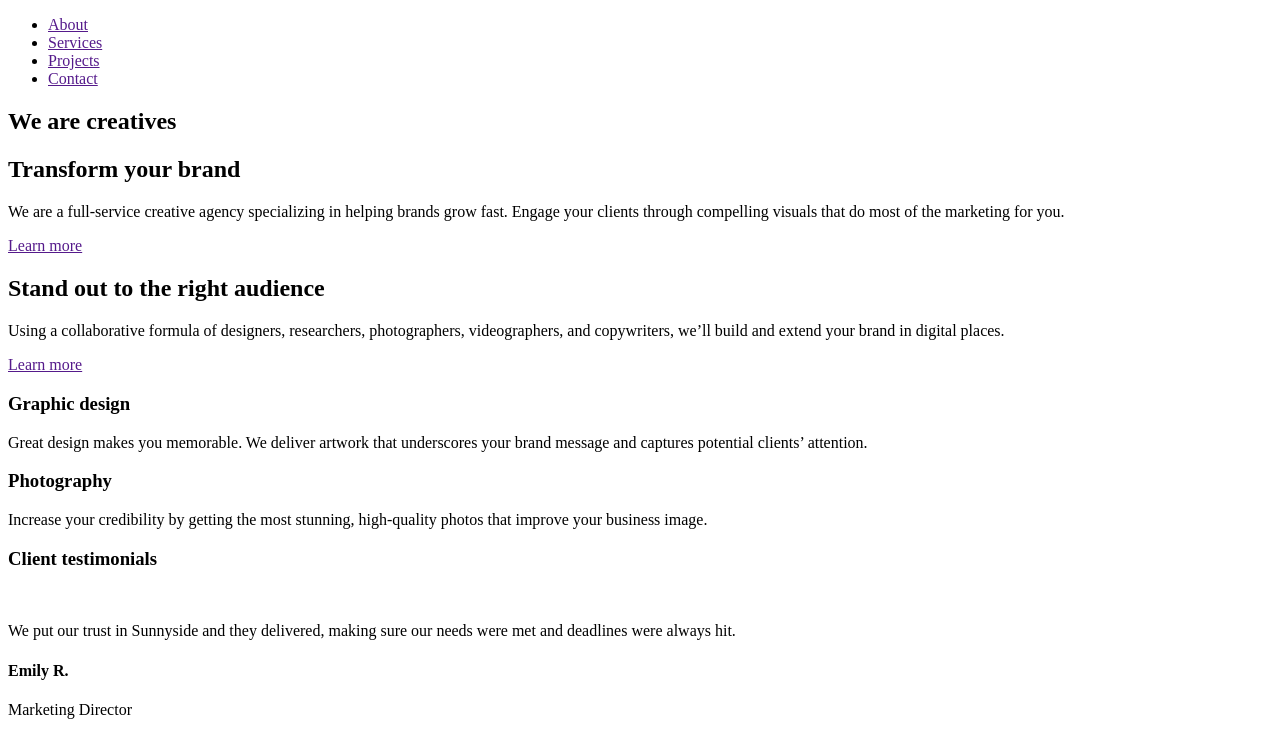
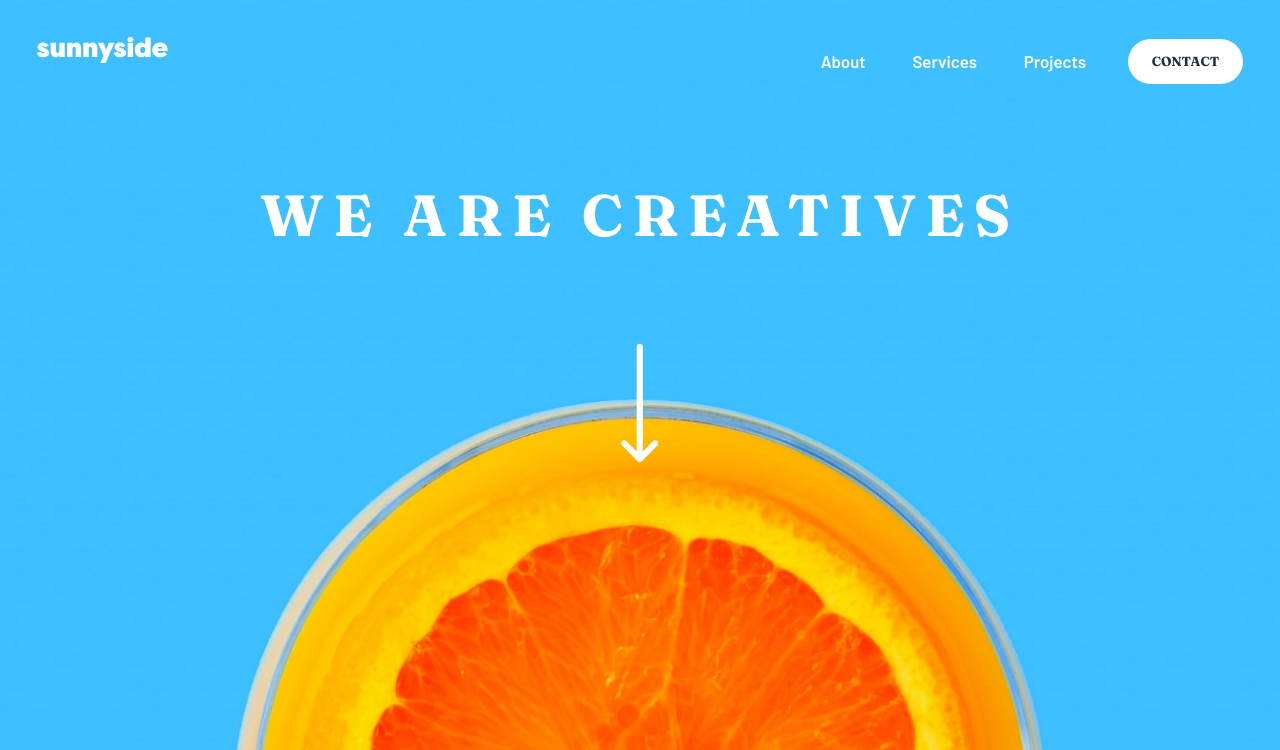
Before and after one commit to HernanChoquo161Dev/FEM-SunnySideAgencyLandingPageChallengeHub, a plain HTML site: page index.html in a window 1280 px wide. Shown: the top 750 px of the page. Drawn offline with Linux system fonts and the light colour scheme.

Commit message:
add solution design desktop - CSS- HTML

```diff
--- a/css/style.css
+++ b/css/style.css
@@ -0,0 +1,416 @@
+/*variables*/
+:root {
+  --color-red: hsl(7, 99%, 70%);
+  --color-yellow: hsl(51, 100%, 49%);
+  --color-dark-cyan: hsl(167, 40%, 24%);
+  --color-blue: hsl(198, 62%, 26%);
+  --color-moderate-cyan: hsl(168, 34%, 41%);
+
+  --color-dark-blue: hsl(212, 27%, 19%);
+  --color-dark-grayish: hsl(210, 17%, 52%);
+  --color-grayish-blue: hsl(232, 10%, 55%);
+  --color-grayish: hsl(210, 4%, 67%);
+  --color-white: hsl(0, 0%, 100%);
+
+  --color-green: hsl(167, 44%, 70%);
+  --color-white-background: hsl(26, 100%, 99%);
+  --color-option-hover: hsl(200, 100%, 72%);
+}
+/*normalize*/
+*,
+*::before,
+*::after {
+  margin: 0;
+  padding: 0;
+  box-sizing: border-box;
+}
+/*root*/
+html {
+  font-size: 62.5%;
+}
+/*container page*/
+body {
+  max-width: 100vw;
+  min-height: 100vh;
+
+  font-family: "Barlow", sans-serif;
+  /*font-family: "Fraunces", serif;*/
+}
+
+/*header page*/
+.header-page {
+  background-image: url(../images/desktop/image-header.jpg);
+  background-size: cover;
+  background-repeat: no-repeat;
+  background-position: center bottom;
+
+  position: relative;
+
+  color: var(--color-white);
+
+  padding-bottom: 56rem;
+}
+.header-page__title {
+  text-transform: uppercase;
+  font-family: "Fraunces", serif;
+  text-align: center;
+  font-size: 6.2rem;
+  letter-spacing: 1rem;
+}
+/*nav page*/
+.nav-page {
+  width: 100%;
+
+  display: flex;
+
+  padding: 4rem;
+  padding-bottom: 10rem;
+}
+.nav-page__box-logo {
+  flex: 0 1 50%;
+}
+.nav-page__logo {
+  width: 14rem;
+}
+.header-page__arrow {
+  width: 4rem;
+  position: absolute;
+  top: 52%;
+  left: 50%;
+  transform: translate(-50%, -50%);
+}
+.nave-page__list {
+  flex: 0 1 50%;
+
+  display: flex;
+  justify-content: flex-end;
+  align-items: center;
+
+  list-style: none;
+}
+.nave-page__option {
+  padding: 1.5rem 2.5rem;
+}
+.nave-page__option:nth-child(4) {
+  margin-left: 2rem;
+}
+.nave-page__option:nth-child(4):hover {
+  background-color: var(--color-option-hover);
+}
+.nave-page__option--background {
+  background-color: var(--color-white);
+
+  border-radius: 5rem;
+}
+.nave-page__link-option {
+  text-decoration: none;
+  color: inherit;
+  font-size: 1.8rem;
+  font-weight: 600;
+}
+.nave-page__link-option--text {
+  color: var(--color-dark-blue);
+  font-family: "Fraunces", serif;
+  text-transform: uppercase;
+  font-size: 1.4rem;
+}
+.nave-page__option:nth-child(4):hover .nave-page__link-option {
+  color: var(--color-white);
+}
+/*presentation page section*/
+.presentation-page {
+  max-width: 100vw;
+
+  display: grid;
+
+  grid-template-columns: repeat(2, 1fr);
+  grid-template-rows: repeat(3, auto);
+}
+/*box text block*/
+.box-text {
+  background-color: var(--color-white-background);
+
+  padding: 16rem;
+  padding-right: 10rem;
+}
+.box-text:nth-child(2) {
+  grid-column: 2 / 3;
+  grid-row: 2 / 3;
+}
+.box-text__title {
+  font-family: "Fraunces", serif;
+  font-size: 4.8rem;
+  font-weight: 900;
+
+  margin-bottom: 4rem;
+}
+.box-text__text {
+  font-size: 2rem;
+  color: var(--color-grayish-blue);
+
+  margin-bottom: 4rem;
+}
+.box-text__link {
+  position: relative;
+
+  text-transform: uppercase;
+  font-family: "Fraunces", serif;
+  font-size: 2rem;
+  font-weight: 900;
+  text-decoration: none;
+  color: #000000;
+
+  margin-left: 1rem;
+
+  z-index: 100;
+}
+.box-text__link--after-yellow:after {
+  content: "";
+  position: absolute;
+  left: -1rem;
+  bottom: -0.2rem;
+  width: 16rem;
+  border-bottom: 1rem solid var(--color-yellow);
+  border-radius: 2rem;
+
+  opacity: 0.3;
+
+  z-index: -10;
+
+  transition-duration: 0.4s;
+}
+.box-text__link--after-red:after {
+  content: "";
+  position: absolute;
+  left: -1rem;
+  bottom: -0.2rem;
+  width: 16rem;
+  border-bottom: 1rem solid var(--color-red);
+  border-radius: 2rem;
+
+  opacity: 0.3;
+
+  z-index: -10;
+
+  transition-duration: 0.4s;
+}
+.box-text__link--after-red:hover:after {
+  opacity: 1;
+}
+.box-text__link--after-yellow:hover:after {
+  opacity: 1;
+}
+/*box image block*/
+.box-image {
+  background-image: url(../images/desktop/image-transform.jpg);
+  background-repeat: no-repeat;
+  background-size: cover;
+  background-position: center center;
+}
+.box-image:nth-child(4) {
+  background-image: url(../images/desktop/image-stand-out.jpg);
+}
+/*box text image*/
+.box-text-image {
+  background-image: url(../images/desktop/image-graphic-design.jpg);
+  background-repeat: no-repeat;
+  background-size: cover;
+  background-position: center top;
+
+  position: relative;
+
+  padding: 8rem 16rem;
+  padding-top: 40rem;
+
+  text-align: center;
+
+  display: flex;
+  flex-direction: column;
+  justify-content: flex-end;
+  align-items: center;
+
+  color: var(--color-moderate-cyan);
+}
+.box-text-image:nth-child(6) {
+  background-image: url(../images/desktop/image-photography.jpg);
+  color: var(--color-blue);
+}
+.box-text-image__title {
+  font-size: 3.2rem;
+  font-family: "Fraunces", serif;
+
+  margin-bottom: 2rem;
+}
+.box-text-image__text {
+  font-size: 2rem;
+}
+/*testimonials section*/
+.section-testimonials {
+  background-color: var(--color-white-background);
+
+  padding: 14rem 0;
+
+  display: flex;
+  flex-direction: column;
+  justify-content: flex-start;
+  align-items: center;
+}
+.section-testimonials__title {
+  text-transform: uppercase;
+  font-family: "Fraunces", serif;
+  text-align: center;
+  font-size: 1.8rem;
+  letter-spacing: 0.8rem;
+  color: var(--color-grayish);
+
+  margin-bottom: 6rem;
+}
+.section-testimonials__content {
+  display: inline-block;
+}
+/*testimonial*/
+.testimonial {
+  display: inline-block;
+  max-width: 35rem;
+
+  text-align: center;
+}
+.testimonial--margin {
+  margin: 0 6rem;
+}
+.testimonial__box-image {
+  padding: 2rem;
+}
+.testimonial__image {
+  display: block;
+  width: 6rem;
+
+  margin: auto;
+
+  border-radius: 100%;
+}
+.testimonial__text {
+  color: var(--color-grayish-blue);
+  font-size: 1.8rem;
+  line-height: 2.8rem;
+
+  margin: 4rem 0;
+}
+.testimonial__name {
+  color: var(--color-blue);
+  font-family: "Fraunces", serif;
+  font-size: 1.6rem;
+  font-weight: 900;
+
+  margin-bottom: 1rem;
+}
+.testimonial__job {
+  color: var(--color-grayish);
+  font-size: 1.4rem;
+}
+/*footer page*/
+.footer-page {
+  background-color: var(--color-green);
+
+  display: flex;
+  flex-direction: column;
+  justify-content: flex-start;
+  align-items: center;
+
+  padding-bottom: 2rem;
+}
+.footer-page__box-images {
+  width: 100%;
+
+  display: flex;
+}
+.footer-page__image {
+  display: block;
+
+  flex: 0 1 25%;
+  width: 25%;
+}
+.footer-page__logo {
+  margin-top: 6rem;
+  margin-bottom: 3rem;
+
+  width: 12rem;
+
+  filter: none;
+  filter: invert(29%) sepia(38%) saturate(493%) hue-rotate(116deg)
+    brightness(60%) contrast(97%);
+}
+.footer-page__list {
+  display: flex;
+
+  list-style: none;
+
+  margin-bottom: 4rem;
+}
+.footer-page__option--margin {
+  margin: 0 4rem;
+}
+.footer-page__link {
+  text-decoration: none;
+  color: var(--color-moderate-cyan);
+  font-size: 1.2rem;
+}
+.footer-page__option:hover .footer-page__link {
+  color: var(--color-white);
+}
+/*social network section*/
+.footer-page__social-network {
+  display: flex;
+  justify-content: center;
+
+  margin-top: 1rem;
+  margin-bottom: 2rem;
+}
+.social-network {
+  display: inline-block;
+  padding: 0.6rem;
+
+  border: 0.2rem solid var(--color-gray-opacity);
+  border-radius: 100%;
+}
+.social-network--margin {
+  margin-right: 1rem;
+}
+.social-network__image {
+  display: block;
+
+  width: 1.4rem;
+}
+.social-network:hover .social-network__image {
+  filter: brightness(0) invert(1);
+}
+@media screen and (min-width: 2500px) {
+  /*component*/
+  html {
+    font-size: 104.5%;
+  }
+}
+@media screen and (max-width: 1440px) {
+  /*component*/
+  html {
+    font-size: 58.5%;
+  }
+}
+@media screen and (max-width: 1024px) {
+  /*component*/
+  html {
+    font-size: 41.5%;
+  }
+}
+@media screen and (max-width: 768px) {
+  /*component*/
+  html {
+    font-size: 31.5%;
+  }
+}
+@media screen and (max-width: 600px) {
+  /*component*/
+  html {
+    font-size: 31.5%;
+  }
+}
--- a/index.html
+++ b/index.html
@@ -8,11 +8,20 @@
 
   <title>Frontend Mentor | Sunnyside agency landing page</title>
 
+  <link rel="preconnect" href="https://fonts.googleapis.com">
+  <link rel="preconnect" href="https://fonts.gstatic.com" crossorigin>
+  <link href="https://fonts.googleapis.com/css2?family=Barlow:wght@600&family=Fraunces:wght@700;900&display=swap" rel="stylesheet">
+
+  <link rel="stylesheet" href="./css/style.css">
 </head>
 <body>
-
+  <!--header page-->
   <header class="header-page">
+    <!--nav page-->
     <nav class="nav-page">
+      <div class="nav-page__box-logo">
+        <img src="./images/logo.svg" alt="" class="nav-page__logo">
+      </div>
       <ul class="nave-page__list">
         <li class="nave-page__option">
           <a href="" class="nave-page__link-option">About</a>
@@ -23,50 +32,58 @@
         <li class="nave-page__option">
           <a href="" class="nave-page__link-option">Projects</a>
         </li>
-        <li class="nave-page__option">
-          <a href="" class="nave-page__link-option">Contact</a>
+        <li class="nave-page__option nave-page__option--background">
+          <a href="" class="nave-page__link-option nave-page__link-option--text">Contact</a>
         </li>
       </ul>
+    </nav>
+    <img src="./images/icon-arrow-down.svg" alt="" class="header-page__arrow">
     <h1 class="header-page__title">We are creatives</h1>
-    </nav>
-
-    <h1 class="header-page__tittle"></h1>
   </header>
+  <!--main page-->
+  <main class="main-page">
+    <!--presentation page section-->
     <section class="presentation-page">
+      <!--box text block-->
       <div class="box-text">
         <h2 class="box-text__title">Transform your brand</h2>
         <p class="box-text__text">We are a full-service creative agency specializing in helping brands grow fast. Engage your clients through compelling visuals that do most of the marketing for you.</p>
-      <a href="" class="box-text__link">Learn more</a>
+        <a href="" class="box-text__link box-text__link--after-yellow">Learn more</a>
       </div>
-    <div class="box-image"></div>
       <div class="box-text">
         <h2 class="box-text__title">Stand out to the right audience</h2>
         <p class="box-text__text">Using a collaborative formula of designers, researchers, photographers, videographers, and copywriters, we’ll build and extend your brand in digital places. </p>
-      <a href="" class="box-text__link">Learn more</a>
+        <a href="" class="box-text__link box-text__link--after-red">Learn more</a>
       </div>
+      <!--box image block-->
       <div class="box-image"></div>
+      <div class="box-image"></div>
+      <!--box text image block-->
       <div class="box-text-image">
         <h3 class="box-text-image__title">Graphic design</h3>
         <p class="box-text-image__text">Great design makes you memorable. We deliver artwork that underscores your brand message and captures potential clients’ attention.</p>
       </div>
       <div class="box-text-image">
         <h3 class="box-text-image__title">Photography</h3>
-      <p class="box-text-image__text">Increase your credibility by getting the most stunning, high-quality photos that improve your business image.</p>
+        <p class="box-text-image__text box-text-image__text--color ">Increase your credibility by getting the most stunning, high-quality photos that improve your business image.</p>
       </div>
     </section>
+    <!--testiomonials section-->
     <section class="section-testimonials">
       <h3 class="section-testimonials__title">Client testimonials</h3>
+      <!--testimonial block-->
+      <div class="section-testimonials__content">
         <div class="testimonial">
           <div class="testimonial__box-image">
-        <img src="" alt="" class="testimonial__image">
+            <img src="./images/image-emily.jpg" alt="" class="testimonial__image">
           </div>
           <p class="testimonial__text">We put our trust in Sunnyside and they delivered, making sure our needs were met and deadlines were always hit.</p>
           <h4 class="testimonial__name">Emily R.</h4>
           <span class="testimonial__job">Marketing Director</span>
         </div>
-    <div class="testimonial">
+        <div class="testimonial testimonial--margin">
           <div class="testimonial__box-image">
-        <img src="" alt="" class="testimonial__image">
+            <img src="./images/image-thomas.jpg" alt="" class="testimonial__image">
           </div>
           <p class="testimonial__text">Sunnyside’s enthusiasm coupled with their keen interest in our brand’s success made it a satisfying and enjoyable experience.</p>
           <h4 class="testimonial__name">Thomas S.</h4>
@@ -74,27 +91,44 @@
         </div>
         <div class="testimonial">
           <div class="testimonial__box-image">
-        <img src="" alt="" class="testimonial__image">
+            <img src="./images/image-jennie.jpg" alt="" class="testimonial__image">
           </div>
           <p class="testimonial__text">Incredible end result! Our sales increased over 400% when we worked with Sunnyside. Highly recommended!</p>
           <h4 class="testimonial__name">Jennie F.</h4>
           <span class="testimonial__job">Business Owner</span>
         </div>
+      </div>
     </section>
+  </main>
+  <!--footer page-->
   <footer class="footer-page">
     <div class="footer-page__box-images">
-      <img src="" alt="" class="footer-page__image">
-      <img src="" alt="" class="footer-page__image">
-      <img src="" alt="" class="footer-page__image">
-      <img src="" alt="" class="footer-page__image">
+      <img src="./images/desktop/image-gallery-milkbottles.jpg" alt="" class="footer-page__image">
+      <img src="./images/desktop/image-gallery-orange.jpg" alt="" class="footer-page__image">
+      <img src="./images/desktop/image-gallery-cone.jpg" alt="" class="footer-page__image">
+      <img src="./images/desktop/image-gallery-sugarcubes.jpg" alt="" class="footer-page__image">
     </div>
-    <h2 class="footer-page__title"></h2>
+    <img src="./images/logo.svg" alt="" class="footer-page__logo">
     <ul class="footer-page__list">
       <li class="footer-page__option"><a href="" class="footer-page__link">About</a></li>
-      <li class="footer-page__option"><a href="" class="footer-page__link">Services</a></li>
+      <li class="footer-page__option footer-page__option--margin"><a href="" class="footer-page__link">Services</a></li>
       <li class="footer-page__option"><a href="" class="footer-page__link">Projects</a></li>
-      <li class="footer-page__option"><a href="" class="footer-page__link">Contact</a></li>
     </ul>
+    <!--social network section-->
+    <div class="footer-page__social-network">
+      <a href="https://www.facebook.com/" target="_blank" class="social-network social-network--margin">
+        <img src="./images/icon-facebook.svg" alt="facebook logo" class="social-network__image">
+      </a>
+      <a href="https://www.instagram.com/" target="_blank" class="social-network social-network--margin">
+        <img src="./images/icon-instagram.svg" alt="instagram logo" class="social-network__image">
+      </a>
+      <a href="https://twitter.com/" target="_blank" class="social-network social-network--margin">
+        <img src="./images/icon-twitter.svg" alt="twitter logo" class="social-network__image">
+      </a>
+      <a href="https://www.instagram.com/" target="_blank" class="social-network">
+        <img src="./images/icon-pinterest.svg" alt="pinterest logo" class="social-network__image">
+      </a>
+    </div>
   </footer>
 </body>
 </html>
```
Lines whose indentation alone changed are shown as unchanged.
